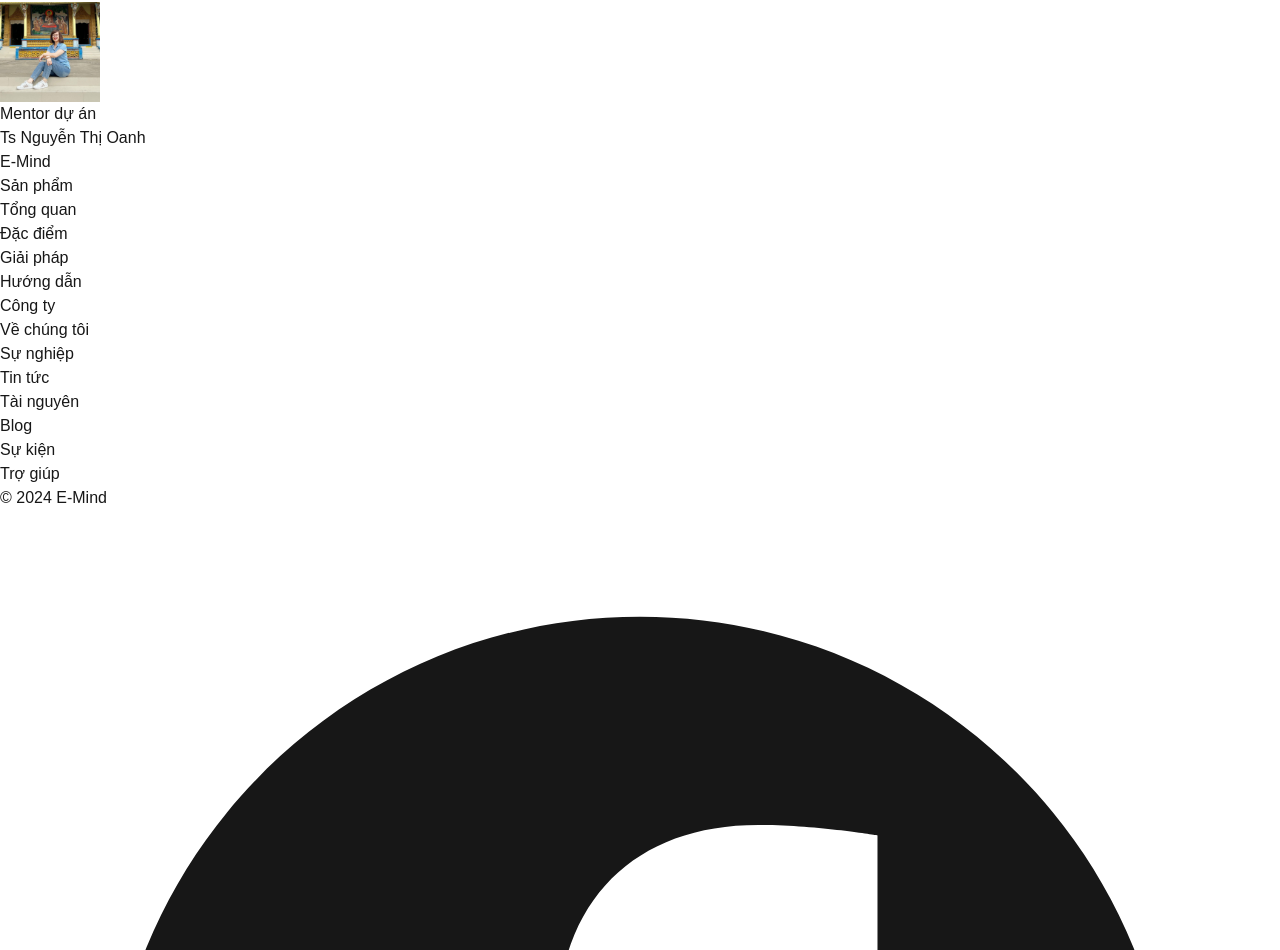
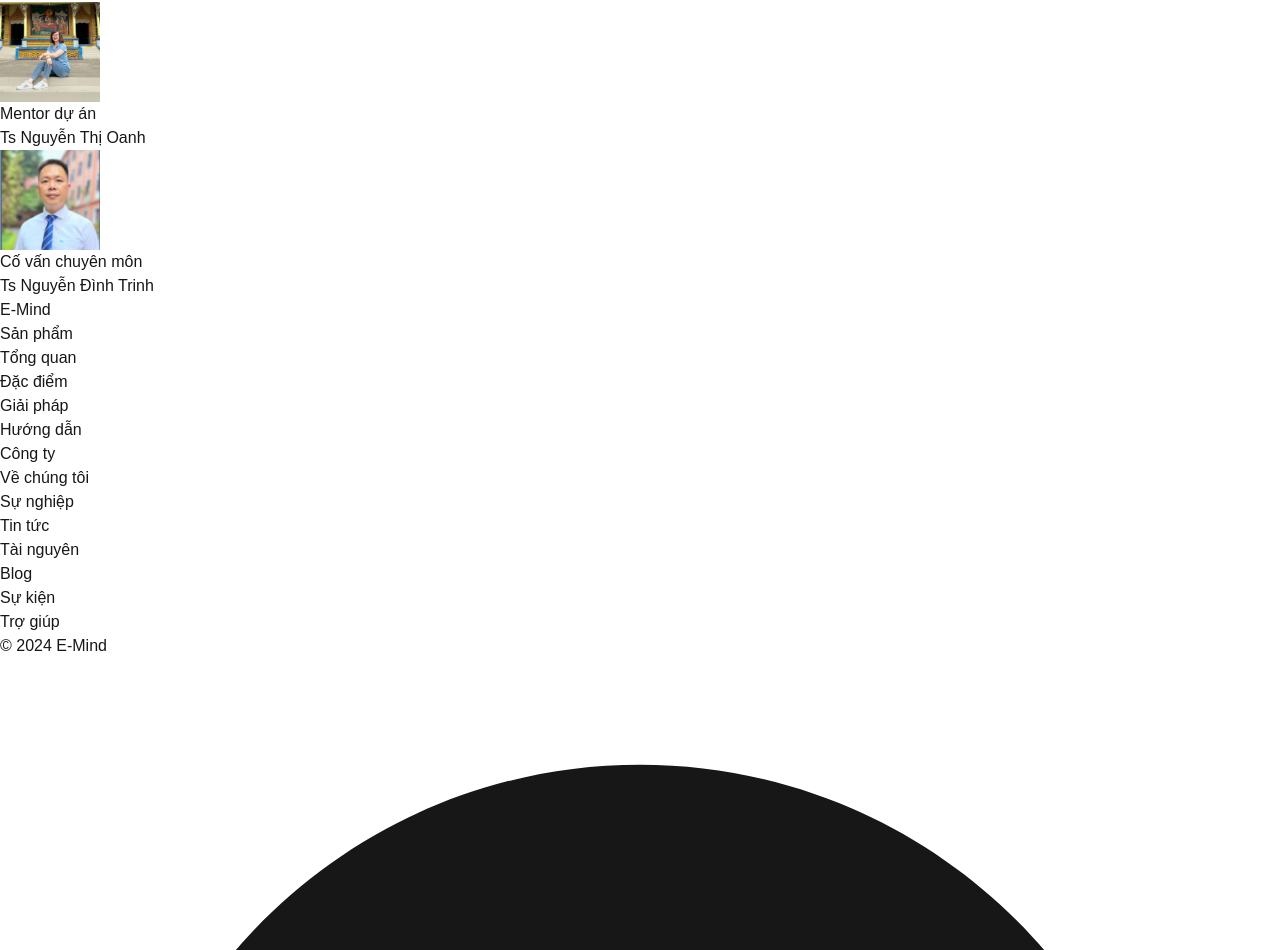
Before and after one commit to atk1432/EmoTouch, a Next.js app: page / in a window 1280 px wide. Shown: the part 3760-4710 px from the top of the page. Built offline with nearby package versions, Linux system fonts and the light colour scheme; a web font is replaced by a local one.

Commit message:
add image

```diff
--- a/src/app/about.js
+++ b/src/app/about.js
@@ -11,7 +11,7 @@ export default function About() {
         { people.map((person) => (
           <div key={ person.id } className="flex flex-col items-center h-full place-content-start ">
             <Image
-              className="rounded-full border-2 border-green-900 max-w-36"
+              className="rounded-full border-2 border-green-900"
               src={ person.imgLink }
               width={100} height={100}
               alt="avatar"
--- a/src/pages/api/about.json
+++ b/src/pages/api/about.json
@@ -40,5 +40,11 @@
         "name": "Ts Nguyễn Thị Oanh",
         "describe": "Mentor dự án",
         "imgLink": "/avatar7.jpg"
+    },
+    {
+        "id": 8,
+        "name": "Ts Nguyễn Đình Trinh",
+        "describe": "Cố vấn chuyên môn",
+        "imgLink": "/avatar8.png"
     }
 ]
```
Also changed, not shown: public/avatar8.png (added).
